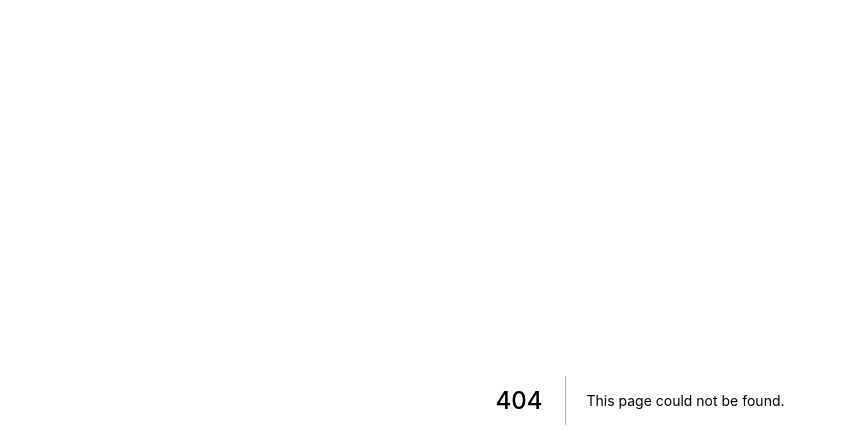
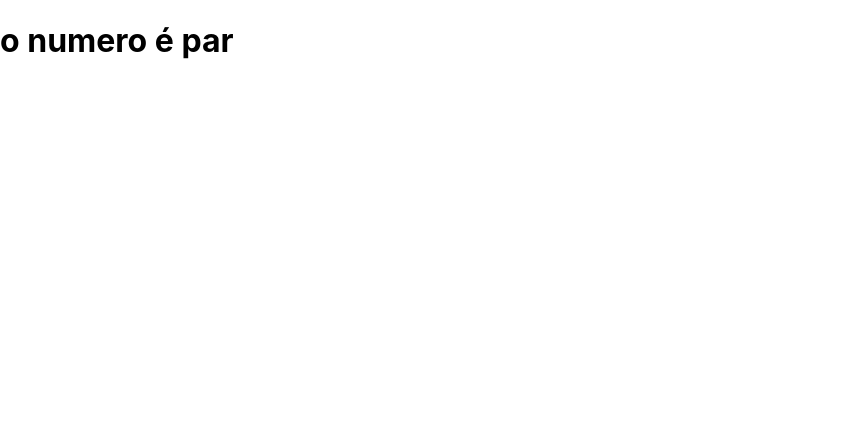
Before and after one commit to GeorgeSalu/nextjs, a Next.js app in the folder exercicios/: page /render/condicional2 in a window 1280 px wide. Before the commit this address had no page. Shown: the top 448 px of the page, without its empty margins (0-846 px from the left). Built offline with nearby package versions, Linux system fonts and the light colour scheme.

Commit message:
condicional #02

```diff
--- /dev/null
+++ b/exercicios/components/If.jsx
@@ -0,0 +1,7 @@
+export default function If(props) {
+    if(props.teste) {
+        return props.children
+    } else {
+        return null
+    }
+}
--- /dev/null
+++ b/exercicios/pages/render/condicional2.jsx
@@ -0,0 +1,15 @@
+import If from "../../components/If"
+
+export default function condicional2() {
+    const numero = 4
+    return (
+        <div>
+            <If teste={numero %2 === 0} >
+                <h1>o numero é par</h1>
+            </If>
+            <If teste={numero %2 === 1} >
+                <h1>o numero é impar</h1>
+            </If>
+        </div>
+    )
+}
```
